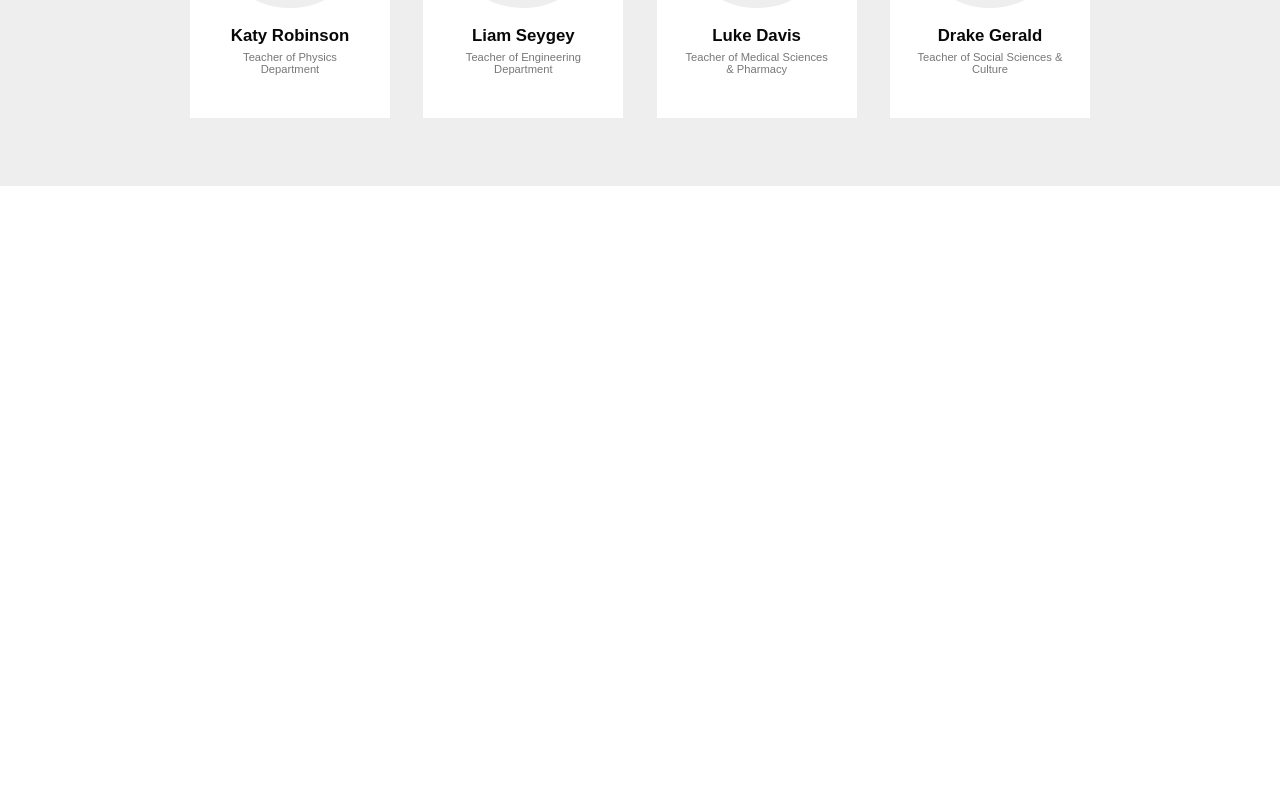
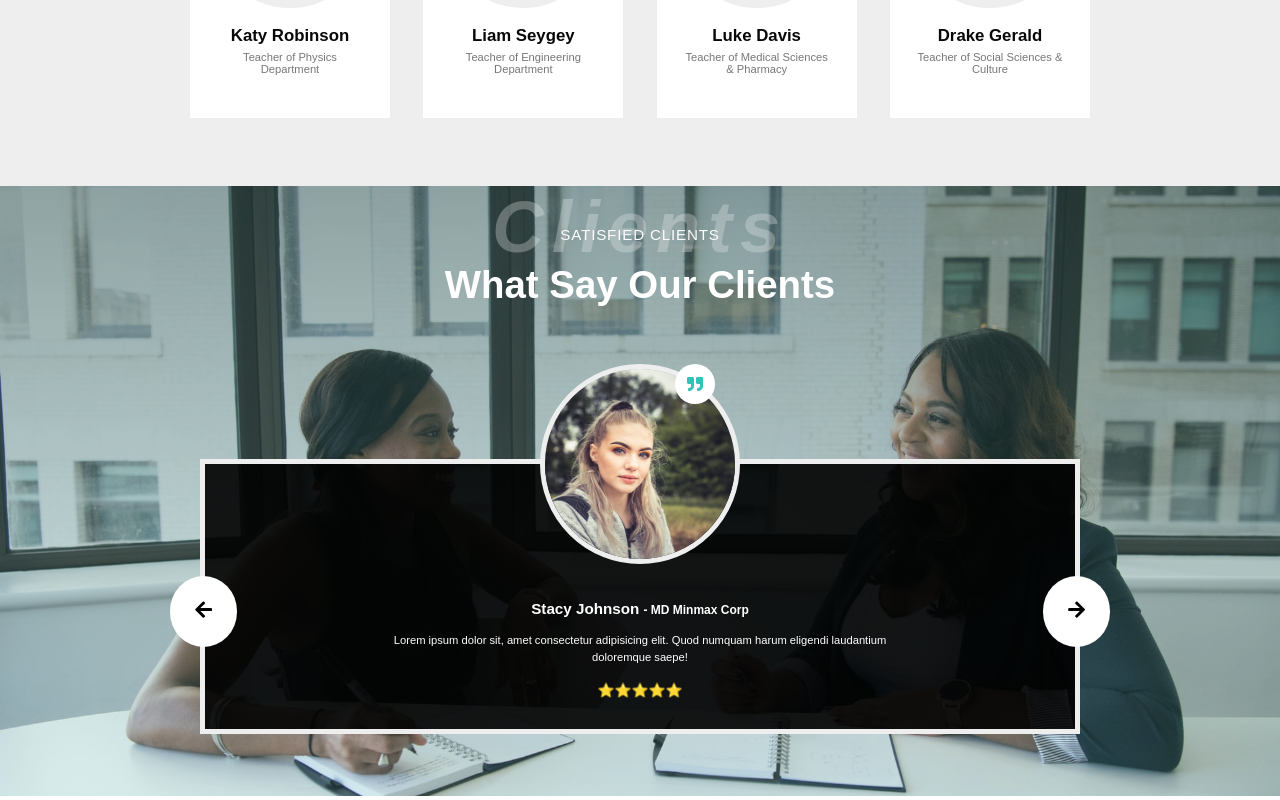
Before and after one commit to Achiekobby/education-institute-website-in-react-and-styled-components, a React (Create React App) app: page / in a window 1280 px wide. Shown: the part 3858-4658 px from the top of the page. Before the commit the page ends 4044 px from the top, so only its background shows below. Built offline with nearby package versions, Linux system fonts and the light colour scheme.

Commit message:
Comments Sections has been added

```diff
--- a/src/components/Comments/Comments.js
+++ b/src/components/Comments/Comments.js
@@ -1,13 +1,98 @@
-import React from 'react'
-
-import {CommentsElements} from "./CommentsElements"
+import React, { useState } from "react";
+import CommentData from "../../data/CommentsData";
+import CommentBgImg from "../../assets/images/teach-1.jpg"
+import {
+  CommentsElements,
+  CommentBg,
+  BgItem,
+  CommentsContainer,
+  CommentsHeader,
+  Title,
+  Subtitle,
+  ShadowText,
+  CommentsWrapper,
+  CommentCard,
+  CommentImage,
+  ImgItem,
+  QuoteIcon,
+  CommentContent,
+  CommentInfo,
+  CommentDesc,
+  CommentRatings,
+  CommentBtnPrev,
+  CommentBtnNext,
+  PrevIcon,
+  NextIcon,
+  Quote
+} from "./CommentsElements";
 
 const Comments = () => {
-    return (
+  const [index, setIndex] = useState(0);
+
+  const {image, name, title, commentContent,ratings} = CommentData[index]
+  const checkIndex = (number)=>{
+    if(number > CommentData.length-1){
+      return 0
+    }
+    else if(number < 0){
+      return CommentData.length-1
+    }
+    else{
+      return number
+    }
+  }
+  const prevComment = ()=>{
+    setIndex((index)=>{
+      let newIndex = index+1
+      return checkIndex(newIndex)
+    })
+  }
+
+  const nextComment = ()=>{
+    setIndex((index)=>{
+      let newIndex = index-1
+      return checkIndex(newIndex)
+    })
+  }
+
+  return (
     <CommentsElements>
+      <CommentBg>
+        <BgItem src={CommentBgImg} />
+      </CommentBg>
+      <CommentsContainer>
+        <CommentsHeader>
+          <Title>Satisfied Clients</Title>
+          <Subtitle>What say our clients</Subtitle>
+          <ShadowText>Clients</ShadowText>
+        </CommentsHeader>
+        <CommentsWrapper>
+          <CommentBtnPrev onClick={prevComment}>
+            <PrevIcon />
+          </CommentBtnPrev>
+          <CommentCard>
+            <CommentImage>
+              <ImgItem src={image} alt={name} />
+              <Quote>
+                <QuoteIcon />
+              </Quote>
+            </CommentImage>
+            <CommentContent>
+              <CommentInfo>
+                {name}{" "}
+                <span>-{" "}{title}</span>
+              </CommentInfo>
+              <CommentDesc>{commentContent}</CommentDesc>
+              <CommentRatings>{ratings}</CommentRatings>
+            </CommentContent>
+          </CommentCard>
+          <CommentBtnNext onClick={nextComment}>
+            <NextIcon />
+          </CommentBtnNext>
+        </CommentsWrapper>
+      </CommentsContainer>
+    </CommentsElements>
+  );
+};
 
-    </CommentsElements>
-    );
-}
-
-export default Comments
+export default Comments;
--- a/src/components/Comments/CommentsElements.js
+++ b/src/components/Comments/CommentsElements.js
@@ -1,3 +1,195 @@
-import styled from "styled-components";
+import styled, {css} from "styled-components/macro";
+import { FaQuoteRight, FaArrowLeft, FaArrowRight } from "react-icons/fa";
 
-export const CommentsElements  = styled.section``;
+export const CommentsElements = styled.section`
+  width: 100%;
+  position: relative;
+`;
+export const CommentBg = styled.div`
+  width: 100%;
+  position: absolute;
+  top: 0;
+  left: 0;
+  right: 0;
+  bottom: 0;
+  z-index: -1;
+
+  &::before {
+    content: "";
+    position: absolute;
+    top: 0;
+    left: 0;
+    right: 0;
+    bottom: 0;
+    width: 100%;
+    background: linear-gradient(
+        180deg,
+        rgba(100, 200, 200, 0.2) 0%,
+        rgba(100, 200, 200, 0.2) 100%
+      ),
+      linear-gradient(180deg, rgba(0, 0, 0, 0.4) 0%, transparent 100%);
+  }
+`;
+export const BgItem = styled.img`
+  width: 100%;
+  height: 100%;
+  object-fit: cover;
+  -o-object-fit: cover;
+  z-index: 2;
+`;
+export const CommentsContainer = styled.div`
+  max-width: 1000px;
+  padding: 0 50px;
+  margin: 0 auto;
+`;
+export const CommentsHeader = styled.div`
+  position: relative;
+  margin: 0 auto;
+  max-width: 500px;
+  text-align: center;
+  padding: 2.5rem 0;
+`;
+export const Title = styled.h3`
+  font-size: 0.95rem;
+  color: #fff;
+  font-weight: 500;
+  letter-spacing: 0.05rem;
+  text-transform: uppercase;
+  margin-bottom: 20px;
+`;
+export const Subtitle = styled.h2`
+  font-size: clamp(1rem, 3vw, 3rem);
+  font-weight: 600;
+  color: #fff;
+  text-transform: capitalize;
+  margin-bottom: 5rem;
+`;
+export const ShadowText = styled.h3`
+  font-size: 4.5rem;
+  font-weight: 700;
+  font-style: italic;
+  letter-spacing: 0.5rem;
+  position: absolute;
+  top: 0;
+  left: 50%;
+  transform: translateX(-50%);
+  color: #eee;
+  opacity: 0.3;
+`;
+export const CommentsWrapper = styled.div`
+  width: 100%;
+  padding: 2rem 0;
+  display: flex;
+  align-items: center;
+  justify-content: space-between;
+  position: relative;
+`;
+export const CommentCard = styled.div`
+  width: 100%;
+  background: rgba(0, 0, 0, 0.9);
+  position: relative;
+  display: flex;
+  align-items: center;
+  justify-content: center;
+  flex-direction: column;
+  padding: 0 1.2rem;
+  margin: 0 10px;
+  border: 5px solid #eee;
+  margin-bottom: 30px;
+`;
+export const CommentImage = styled.div`
+  transform: translateY(-50%);
+  position: relative;
+  width: 200px;
+  height: 200px;
+  border: 5px solid #eee;
+  border-radius: 50%;
+  z-index: 2;
+`;
+export const ImgItem = styled.img`
+  width: 100%;
+  height: 100%;
+  border-radius: 50%;
+  object-fit: cover;
+  -o-object-fit: cover;
+  border: none;
+`;
+
+export const Quote = styled.div`
+  position: absolute;
+  top: -5px;
+  right: 20px;
+  height: 40px;
+  width: 40px;
+  background: #fff;
+  border: none;
+  border-radius: 50%;
+  display: flex;
+  align-items: center;
+  justify-content: center;
+`;
+export const QuoteIcon = styled(FaQuoteRight)`
+  color: #2ec4b6;
+  text-align: center;
+`;
+export const CommentContent = styled.div`
+  text-align: center;
+  max-width: 500px;
+  padding: 1rem 0;
+  margin: 0 auto;
+  margin-top: -5rem;
+`;
+export const CommentInfo = styled.h3`
+  font-size: 0.95rem;
+  font-weight: 600;
+  margin-bottom: 15px;
+  color: #fff;
+
+  span {
+    font-size: 0.75rem;
+  }
+`;
+export const CommentDesc = styled.p`
+  font-size: 0.7rem;
+  font-weight: 400;
+  color: #fff;
+  line-height: 1.6;
+  margin-bottom: 15px;
+`;
+export const CommentRatings = styled.p`
+  font-size: 0.85rem;
+  margin-bottom: 15px;
+`;
+const Buttons = css`
+  padding: 1.5rem 1.5rem;
+  border-radius: 50%;
+  border: none;
+  background: #fff;
+  cursor: pointer;
+  transition: all 0.5s ease;
+  z-index: 2;
+
+  &:hover {
+    background: #2ec4b6;
+    color: #fff;
+    transform: scale(1.05);
+    transition: all 1s ease;
+  }
+`;
+
+export const CommentBtnPrev = styled.button`
+  position: absolute;
+  left: -20px;
+  ${Buttons}
+`;
+export const CommentBtnNext = styled.button`
+  position: absolute;
+  right: -20px;
+  ${Buttons}
+`;
+export const PrevIcon = styled(FaArrowLeft)`
+font-size: 1.2rem;
+`;
+export const NextIcon = styled(FaArrowRight)`
+font-size: 1.2rem;
+`;
--- a/src/data/CommentsData.js
+++ b/src/data/CommentsData.js
@@ -2,29 +2,34 @@ import CommentImgOne from '../assets/images/user1.jpg'
 import CommentImgTwo from '../assets/images/Profile2.png'
 import CommentImgThree from '../assets/images/user2.jpg'
 
-export const CommentData = [
+const CommentData = [
   {
+    id:1,
     image: CommentImgOne,
     name: "Stacy Johnson",
-    title: "MD - Minmax Corp",
+    title: "MD Minmax Corp",
     commentContent:
       "Lorem ipsum dolor sit, amet consectetur adipisicing elit. Quod numquam harum eligendi laudantium doloremque saepe!",
     ratings: "⭐⭐⭐⭐⭐",
   },
   {
+    id:2,
     image: CommentImgTwo,
     name: "John Snow",
-    title: "CEO - Atlas Corporation",
+    title: "CEO, Atlas Corporation",
     commentContent:
       "Lorem ipsum dolor sit, amet consectetur adipisicing elit. Quod numquam harum eligendi laudantium doloremque saepe!",
     ratings: "⭐⭐⭐⭐⭐",
   },
   {
+    id:3,
     image: CommentImgThree,
     name: "Henry Irons",
-    title: "MD - Manticore Corporation",
+    title: "MD, Manticore Corporation",
     commentContent:
       "Lorem ipsum dolor sit, amet consectetur adipisicing elit. Quod numquam harum eligendi laudantium doloremque saepe!",
     ratings: "⭐⭐⭐⭐⭐",
   },
 ];
+
+export default CommentData
```
